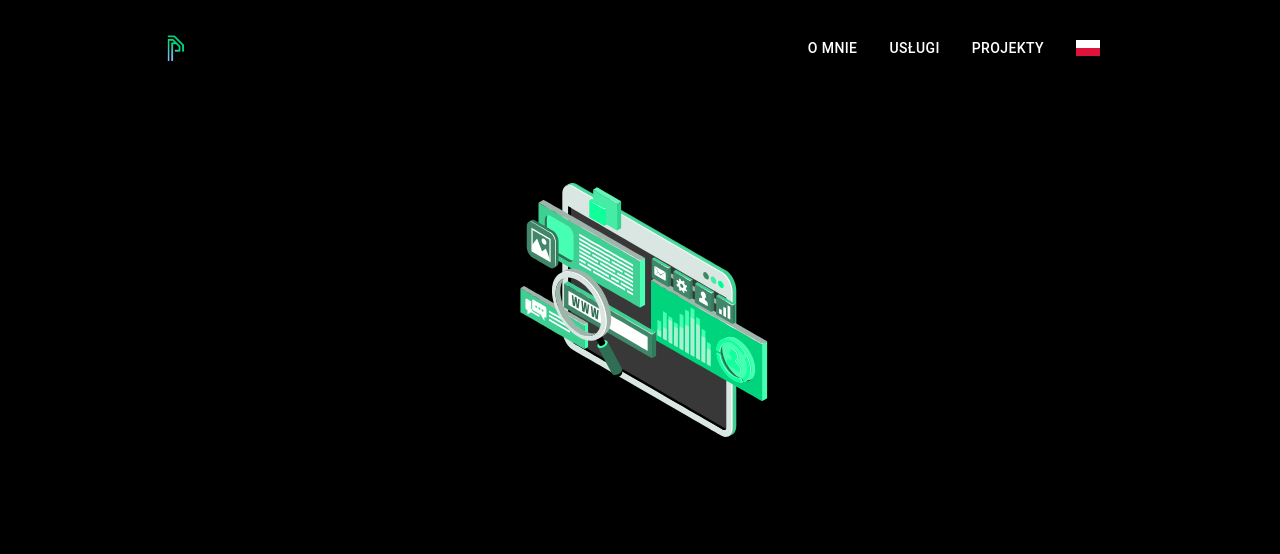
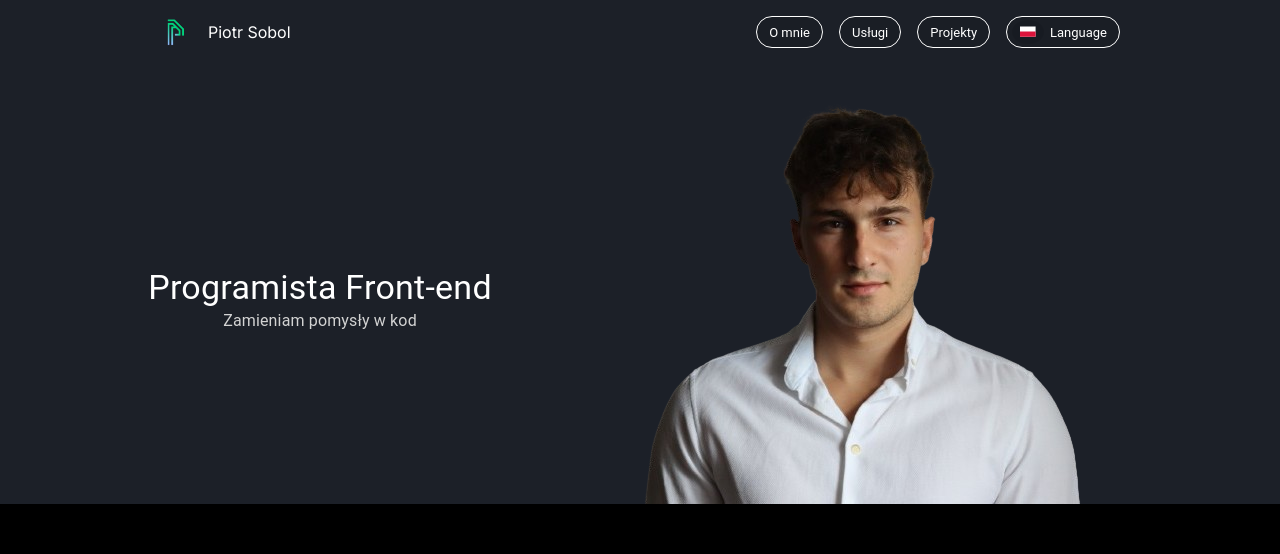
Before and after one commit to Pyother/pyother-website, a React (Create React App) app in the folder client/: page / in a window 1280 px wide. Shown: the top 554 px of the page. Built offline with nearby package versions, Linux system fonts and the light colour scheme; no server answers.

Commit message:
Entrance layout

```diff
--- a/client/src/assets/styles/components_styles/header.css
+++ b/client/src/assets/styles/components_styles/header.css
@@ -13,16 +13,13 @@
     margin-right: 0.5em;
 }
 
-.background-photo {
-    /*background: linear-gradient(to bottom, black, transparent 30%, transparent 70%, black),
-            linear-gradient(to right, black, transparent 20%, transparent 80%, black),
-            url('../../images/background.jpg');*/
-            background: black;
+.header-background {
+    background: var(--secondary-dark-bg);
     background-size: cover;
     background-position: center;
     background-repeat: no-repeat;
     width: 100%;
-    height: 50vh;
+    height: fit-content;
     display: flex;
     justify-content: center;
     align-items: center;
@@ -32,6 +29,7 @@
 .navigation-stack {
     display: flex;
     justify-content: end;
+    align-items: center;
 }
 
 .flag-icon {
--- a/client/src/assets/styles/layout.css
+++ b/client/src/assets/styles/layout.css
@@ -19,7 +19,7 @@
 }
 
 .app-bar {
-    background-color: var(--primary-bg);
+    background-color: var(--secondary-dark-bg);
     color: white;
 }
 
--- a/client/src/assets/styles/utils.css
+++ b/client/src/assets/styles/utils.css
@@ -7,6 +7,7 @@ button {
 }
 
 .icon-button {
+    font-family: 'Inter', sans-serif !important;
     color: white !important;
 }
 
--- a/client/src/components/Header.jsx
+++ b/client/src/components/Header.jsx
@@ -9,6 +9,8 @@ import {
     IconButton,
     Typography,
     Button,
+    Chip,
+    Avatar,
 } from '@mui/material';
 import { AiOutlineMenu } from "react-icons/ai";
 import { MdOutlineExpandMore } from "react-icons/md";
@@ -30,7 +32,7 @@ import StyledSkeleton from './styled_components/StyledSkeleton';
 
 // * Images:
 import logo from '../assets/images/pyother_logo.png';
-import contour from '../assets/images/contour.png';
+import portrait from '../assets/images/portrait.png';
 
 export const Header = () => {
 
@@ -57,8 +59,9 @@ export const Header = () => {
                     style={{display: 'flex', alignItems: 'center'}}
                 >
                     <Grid item xs={8} sm={6} md={4}>
-                        <Stack direction="row">
+                        <Stack direction="row" spacing={2} style={{display: 'flex', alignItems: 'center'}}>
                             <img src={logo} alt="logo" className="logo"/>
+                            <Typography variant="p" style={{color: 'white'}}>Piotr Sobol</Typography>
                         </Stack>
                     </Grid>
                     <Grid item xs={4} sm={6} md={8} style={{display: 'flex', justifyContent: 'flex-end'}}>
@@ -68,16 +71,33 @@ export const Header = () => {
                                 <AiOutlineMenu />
                             </IconButton> :
                             <Stack direction="row" className="navigation-stack" spacing={2}>
-                                <Button className="icon-button">
-                                    {t('header.button_about')}
-                                </Button>
-                                <Button className="icon-button">
-                                    {t('header.button_services')}
-                                </Button>
-                                <Button className="icon-button">
-                                    {t('header.button_projects')}
-                                </Button>
-                                <IconButton className="icon-button"
+                                <Chip
+                                    style={{color: 'white', border: '1px solid white'}}
+                                    clickable
+                                    label={t('header.button_about')}
+                                />
+                                <Chip
+                                    style={{color: 'white', border: '1px solid white'}}
+                                    clickable
+                                    label={t('header.button_services')}
+                                />
+                                <Chip
+                                    style={{color: 'white', border: '1px solid white'}}
+                                    clickable
+                                    label={t('header.button_projects')}
+                                />
+                                <Chip
+                                    label="Language"
+                                    style={{color: 'white', border: '1px solid white'}}
+                                    avatar={
+                                        <Avatar
+                                            style={{backgroundColor: 'inherit', fontSize: 'larger', paddingLeft: '0.5em'}}
+                                        >
+                                            {
+                                                language === 'en' ? <US className="flag-icon"/> : <PL className="flag-icon"/>
+                                            }
+                                        </Avatar>
+                                    }
                                     onClick={() => {
                                         if(language === 'pl') {
                                             localStorage.setItem('language', 'en');
@@ -89,23 +109,52 @@ export const Header = () => {
                                             setLanguage('pl');
                                         }
                                     }}
-                                >
-                                    {
-                                        language === 'en' ? <US className="flag-icon"/> : <PL className="flag-icon"/>
-                                    }
-                                </IconButton>
+                                />
+
+
                             </Stack>
                         }
                     </Grid>
                 </Grid>
-                <Grid container
-                    className="background-photo"
-                >
-                    <Grid item xs={12} sm={12} md={12} className="center">
-                        <Lottie
-                            options={defaultOptions}
-                            height={300}
-                            width={300}
+                <Grid container className="header-background" style={{paddingTop: deviceType === 'desktop' ? '2em' : '0em'}}>
+                    <Grid
+                        item xs={6} sm={6} md={6}
+                        className="center"
+                        style={{ width: '100%', height: '100%' }}
+                    >
+                        <Stack style={{ overflow: 'hidden', margin: '3em 0em' }}>
+                            <Typography
+                                variant="h4"
+                                align="center"
+                                className="title"
+                                style={{ fontSize: deviceType === 'mobile' ? '1.5em' : '2.125em' }}
+                            >
+                                {t('header.title')}
+                            </Typography>
+                            <Typography
+                                variant="body1"
+                                align="center"
+                                className="subtitle"
+                                style={{ fontSize: deviceType === 'mobile' ? 'small' : '1em' }}
+                            >
+                                {t('header.subtitle')}
+                            </Typography>
+                        </Stack>
+                    </Grid>
+                    <Grid
+                        item xs={12} sm={6} md={6}
+                        style={{ width: '100%', height: '100%', display: 'flex'}}
+                    >
+                        <img
+                            src={portrait}
+                            alt="portrait"
+                            className="portrait"
+                            style={{
+                                maxWidth: '100%',
+                                maxHeight: '100%',
+                                objectFit: 'cover',
+                                userSelect: 'none'
+                            }}
                         />
                     </Grid>
                 </Grid>
```
Also changed, not shown: client/src/assets/images/portrait.png (added).
